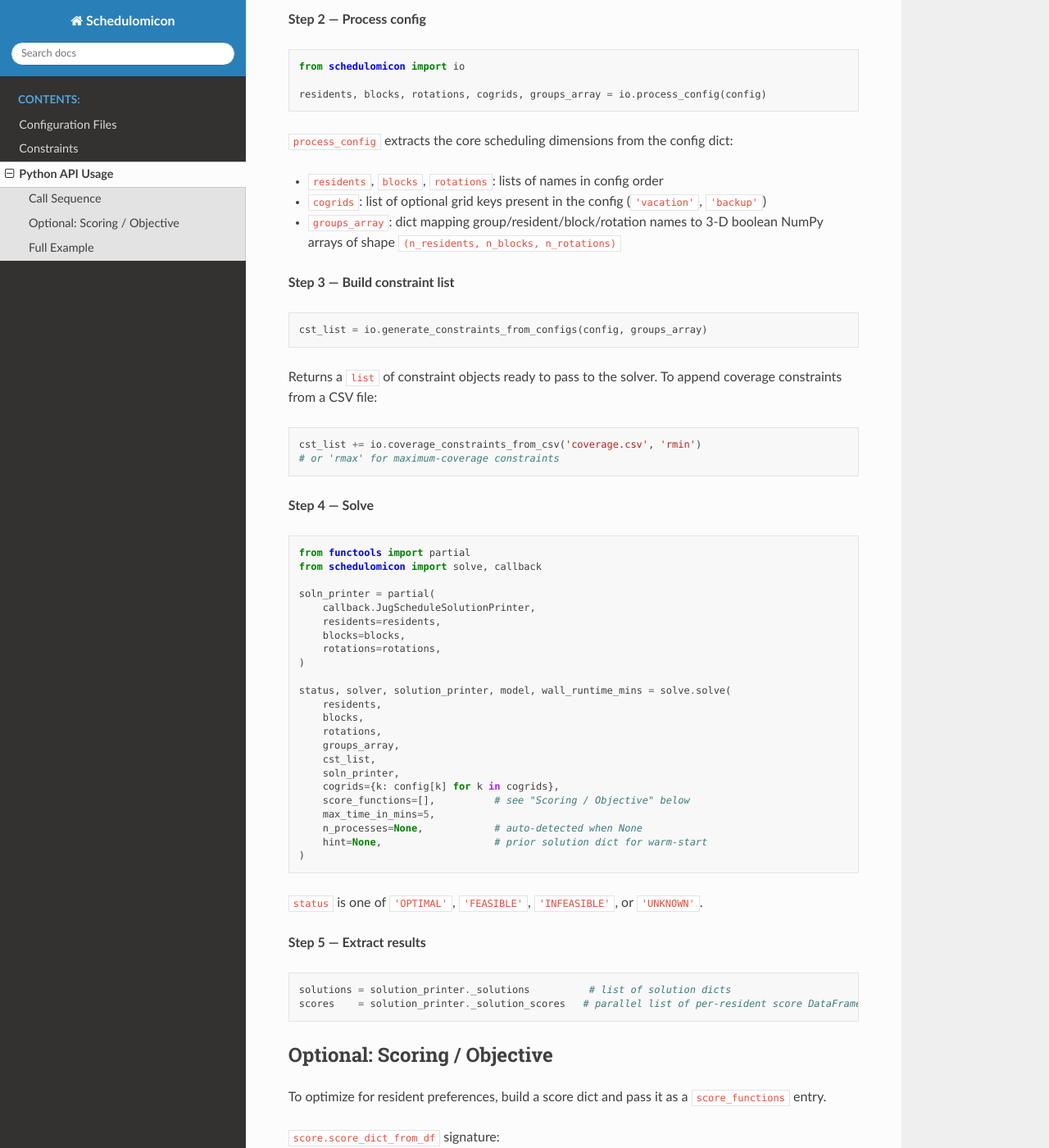
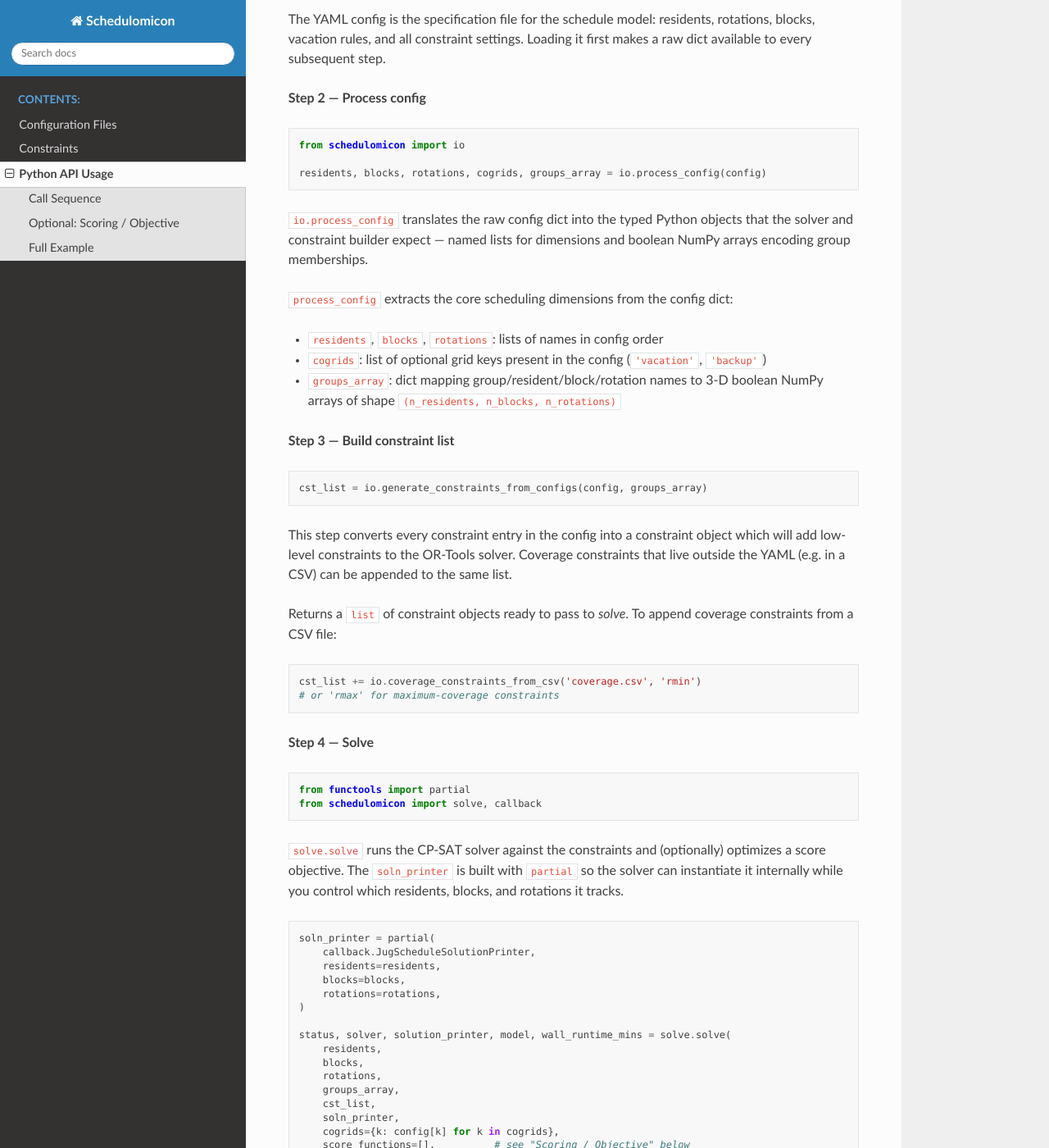
Before and after one commit to justinrporter/schedulomicon, a Sphinx documentation site: the page built from docs/source/api_usage.rst, in a window 1280 px wide and 1400 px high, scrolled down 442 px. Shown: the whole window at 82% size. Built offline with Sphinx 7.4.7 and the Read the Docs theme 3.1.0, drawn with Linux system fonts in a browser that asks for light colours; some of the changed text lies outside the part shown.

Commit message:
minor updates to api_usage.rst

```diff
--- a/docs/source/api_usage.rst
+++ b/docs/source/api_usage.rst
@@ -17,6 +17,10 @@ Call Sequence
     with open('config.yml') as f:
         config = yaml.safe_load(f)
 
+The YAML config is the specification file for the schedule model: residents, rotations, blocks,
+vacation rules, and all constraint settings. Loading it first makes a raw dict available to
+every subsequent step.
+
 **Step 2 — Process config**
 
 .. code-block:: python
@@ -24,6 +28,10 @@ Call Sequence
     from schedulomicon import io
 
     residents, blocks, rotations, cogrids, groups_array = io.process_config(config)
+
+``io.process_config`` translates the raw config dict into the typed Python objects that the
+solver and constraint builder expect — named lists for dimensions and boolean NumPy arrays
+encoding group memberships.
 
 ``process_config`` extracts the core scheduling dimensions from the config dict:
 
@@ -38,8 +46,12 @@ Call Sequence
 
     cst_list = io.generate_constraints_from_configs(config, groups_array)
 
-Returns a ``list`` of constraint objects ready to pass to the solver. To append coverage
-constraints from a CSV file:
+This step converts every constraint entry in the config into a constraint object which will add
+low-level constraints to the OR-Tools solver. Coverage constraints that live outside the YAML
+(e.g. in a CSV) can be appended to the same list.
+
+Returns a ``list`` of constraint objects ready to pass to `solve`. To append coverage constraints
+from a CSV file:
 
 .. code-block:: python
 
@@ -52,6 +64,12 @@ constraints from a CSV file:
 
     from functools import partial
     from schedulomicon import solve, callback
+
+``solve.solve`` runs the CP-SAT solver against the constraints and (optionally) optimizes a
+score objective. The ``soln_printer`` is built with ``partial`` so the solver can instantiate
+it internally while you control which residents, blocks, and rotations it tracks.
+
+.. code-block:: python
 
     soln_printer = partial(
         callback.JugScheduleSolutionPrinter,
@@ -82,6 +100,10 @@ constraints from a CSV file:
 
     solutions = solution_printer._solutions          # list of solution dicts
     scores    = solution_printer._solution_scores   # parallel list of per-resident score DataFrames
+
+``_solutions`` is a list of assignment dicts (one per feasible solution found);
+``_solution_scores`` holds the parallel list of per-resident score DataFrames. If no
+``score_functions`` were provided, scores will be empty.
 
 Optional: Scoring / Objective
 ------------------------------
```
Also changed, not shown: other parts of docs/source/api_usage.rst (+1 -1 lines).
